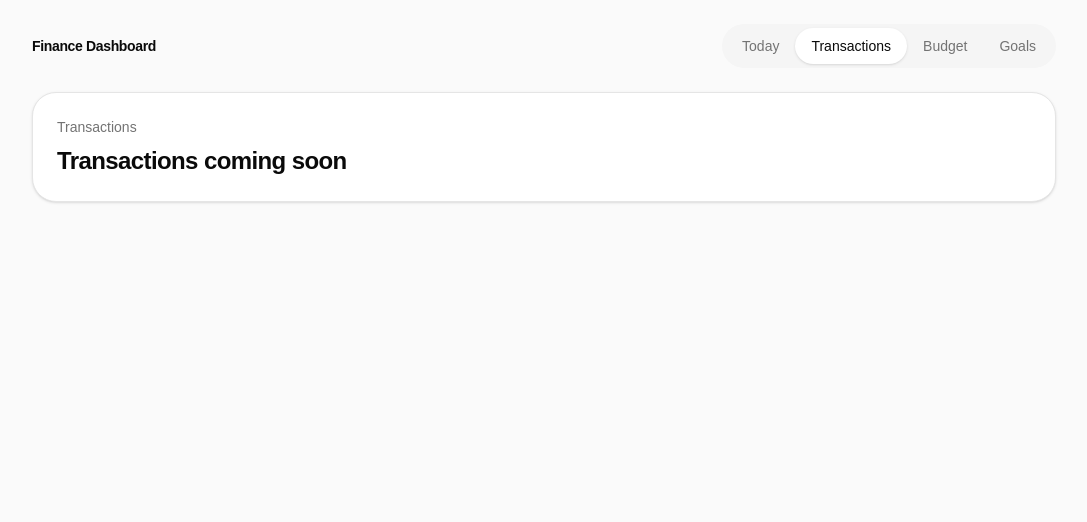
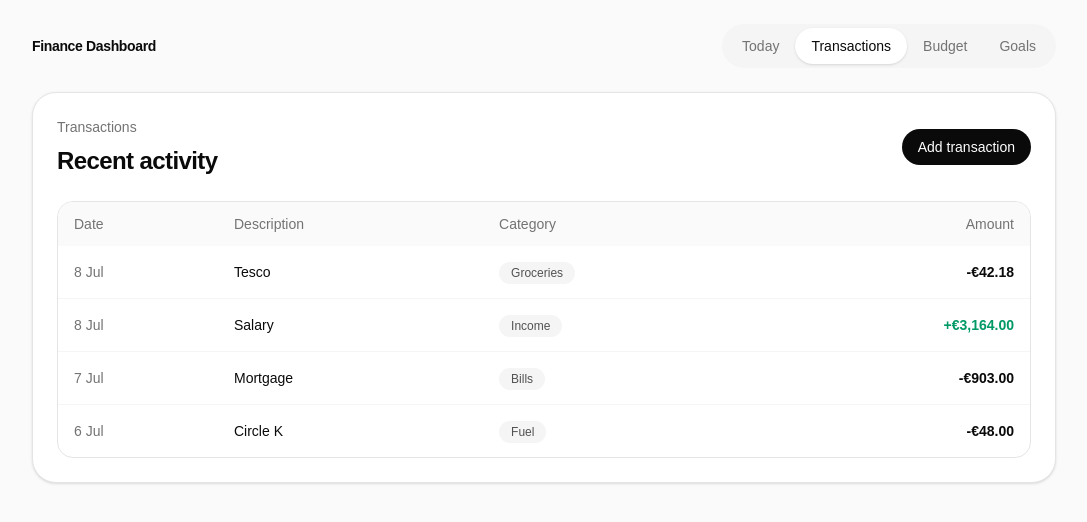
Before and after one commit to Sangreal8/finance-dashboard, a Next.js app: page /transactions in a window 1280 px wide. Shown: the top 522 px of the page, without its empty margins (96-1183 px from the left). Built offline with nearby package versions, Linux system fonts and the light colour scheme.

Commit message:
Build transactions page

```diff
--- a/app/transactions/page.tsx
+++ b/app/transactions/page.tsx
@@ -1,12 +1,5 @@
+import TransactionsTable from "@/components/transactions/TransactionsTable";
+
 export default function TransactionsPage() {
-  return (
-    <section className="rounded-3xl border border-neutral-200 bg-white p-6 shadow-sm dark:border-neutral-800 dark:bg-neutral-900">
-      <p className="text-sm text-neutral-500 dark:text-neutral-400">
-        Transactions
-      </p>
-      <h1 className="mt-2 text-2xl font-semibold tracking-tight">
-        Transactions coming soon
-      </h1>
-    </section>
-  );
+  return <TransactionsTable />;
 }
--- /dev/null
+++ b/components/transactions/TransactionsTable.tsx
@@ -0,0 +1,91 @@
+const transactions = [
+  {
+    date: "8 Jul",
+    description: "Tesco",
+    category: "Groceries",
+    amount: "-€42.18",
+    type: "expense",
+  },
+  {
+    date: "8 Jul",
+    description: "Salary",
+    category: "Income",
+    amount: "+€3,164.00",
+    type: "income",
+  },
+  {
+    date: "7 Jul",
+    description: "Mortgage",
+    category: "Bills",
+    amount: "-€903.00",
+    type: "expense",
+  },
+  {
+    date: "6 Jul",
+    description: "Circle K",
+    category: "Fuel",
+    amount: "-€48.00",
+    type: "expense",
+  },
+];
+
+export default function TransactionsTable() {
+  return (
+    <section className="rounded-3xl border border-neutral-200 bg-white p-6 shadow-sm dark:border-neutral-800 dark:bg-neutral-900">
+      <div className="flex items-center justify-between gap-4">
+        <div>
+          <p className="text-sm text-neutral-500 dark:text-neutral-400">
+            Transactions
+          </p>
+          <h1 className="mt-2 text-2xl font-semibold tracking-tight">
+            Recent activity
+          </h1>
+        </div>
+
+        <button className="rounded-full bg-neutral-950 px-4 py-2 text-sm font-medium text-white transition hover:bg-neutral-800 dark:bg-white dark:text-neutral-950 dark:hover:bg-neutral-200">
+          Add transaction
+        </button>
+      </div>
+
+      <div className="mt-6 overflow-hidden rounded-2xl border border-neutral-200 dark:border-neutral-800">
+        <table className="w-full text-left text-sm">
+          <thead className="bg-neutral-50 text-neutral-500 dark:bg-neutral-950 dark:text-neutral-400">
+            <tr>
+              <th className="px-4 py-3 font-medium">Date</th>
+              <th className="px-4 py-3 font-medium">Description</th>
+              <th className="px-4 py-3 font-medium">Category</th>
+              <th className="px-4 py-3 text-right font-medium">Amount</th>
+            </tr>
+          </thead>
+
+          <tbody className="divide-y divide-neutral-100 dark:divide-neutral-800">
+            {transactions.map((transaction) => (
+              <tr key={`${transaction.date}-${transaction.description}`}>
+                <td className="px-4 py-4 text-neutral-500 dark:text-neutral-400">
+                  {transaction.date}
+                </td>
+                <td className="px-4 py-4 font-medium">
+                  {transaction.description}
+                </td>
+                <td className="px-4 py-4">
+                  <span className="rounded-full bg-neutral-100 px-3 py-1 text-xs font-medium text-neutral-600 dark:bg-neutral-800 dark:text-neutral-300">
+                    {transaction.category}
+                  </span>
+                </td>
+                <td
+                  className={`px-4 py-4 text-right font-semibold ${
+                    transaction.type === "income"
+                      ? "text-emerald-600 dark:text-emerald-400"
+                      : "text-neutral-950 dark:text-neutral-50"
+                  }`}
+                >
+                  {transaction.amount}
+                </td>
+              </tr>
+            ))}
+          </tbody>
+        </table>
+      </div>
+    </section>
+  );
+}
```
